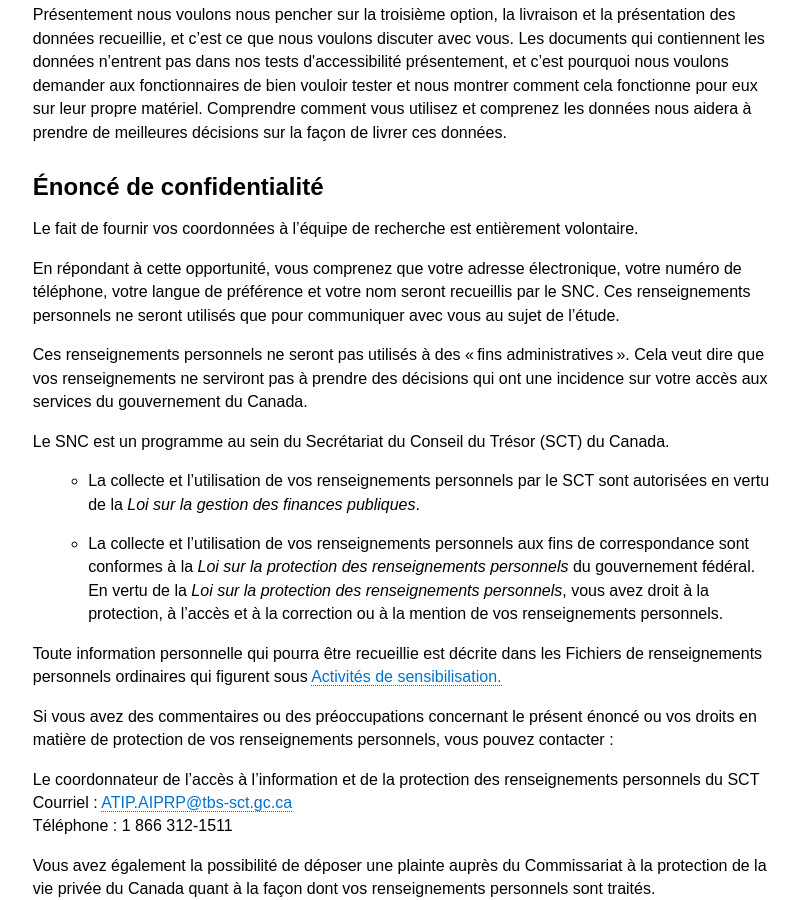
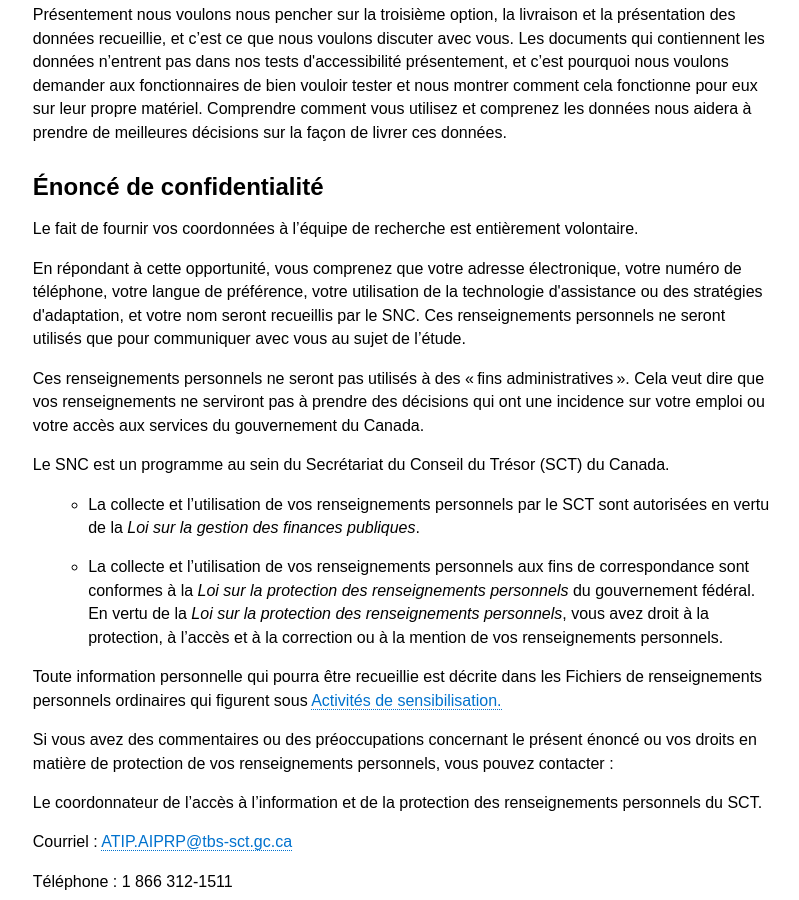
Before and after one commit to cds-snc/research-recherche, a Jekyll site: the page built from _pages/fr/formulaires.html, in a window 1280 px wide and 900 px high, scrolled down 1532 px. Shown: the whole window, without its empty margins (236-1035 px from the left). Built offline with Jekyll 4.4.1, drawn with Linux system fonts in a browser that asks for light colours; some of the changed lines change nothing that is shown.

Commit message:
Privacy notice updates

```diff
--- a/_pages/fr/formulaires.html
+++ b/_pages/fr/formulaires.html
@@ -295,7 +295,7 @@
         <span lang="FR"
           >En répondant à cette opportunité, vous
 comprenez que votre adresse électronique, votre numéro de téléphone, votre
-langue de préférence et votre nom seront recueillis par le SNC. Ces
+langue de préférence, votre utilisation de la technologie d'assistance ou des stratégies d'adaptation, et votre nom seront recueillis par le SNC. Ces
 renseignements personnels ne seront utilisés que pour communiquer avec vous au
 sujet de l’étude.
         </span>
@@ -303,7 +303,7 @@
       <p>
         <span lang="FR">Ces renseignements personnels ne seront pas
 utilisés à des « fins administratives ». Cela veut dire que vos renseignements
-ne serviront pas à prendre des décisions qui ont une incidence sur votre accès
+ne serviront pas à prendre des décisions qui ont une incidence sur votre emploi ou votre accès
 aux services du gouvernement du Canada.</span
         >
       </p>
@@ -349,10 +349,12 @@
       <p>
         <span lang="FR"
           >Le coordonnateur de l’accès à l’information et de la
-protection des renseignements personnels du SCT<br>
-Courriel&nbsp;: <a
-		   href="mailto:ATIP.AIPRP@tbs-sct.gc.ca">ATIP.AIPRP@tbs-sct.gc.ca</a><br>
-          Téléphone&nbsp;: 1&nbsp;866&nbsp;312-1511</span></p>
+protection des renseignements personnels du SCT.</span
+        >
+      </p>
+        <p>Courriel&nbsp;: <a
+		   href="mailto:ATIP.AIPRP@tbs-sct.gc.ca">ATIP.AIPRP@tbs-sct.gc.ca</a></p>
+         <p> Téléphone&nbsp;: 1&nbsp;866&nbsp;312-1511</p>
 
       <p>
         <span lang="FR"
```
